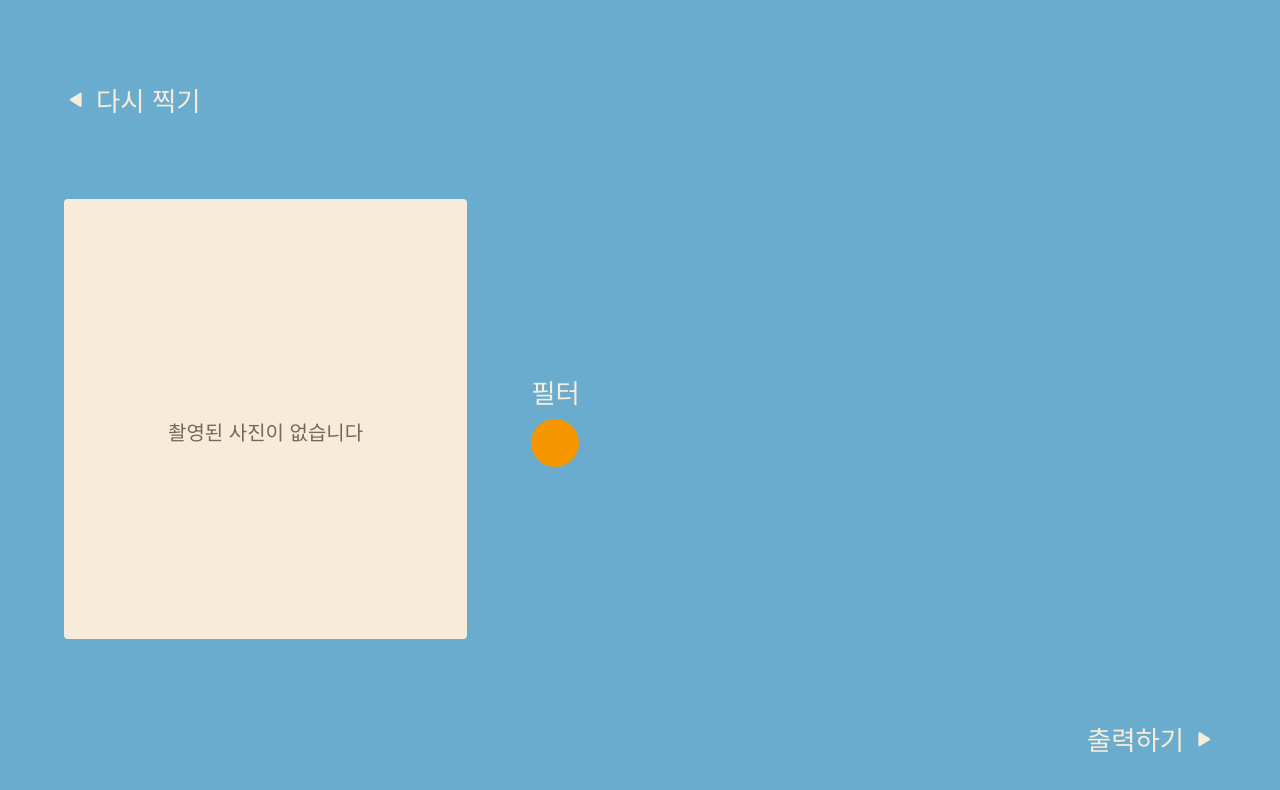
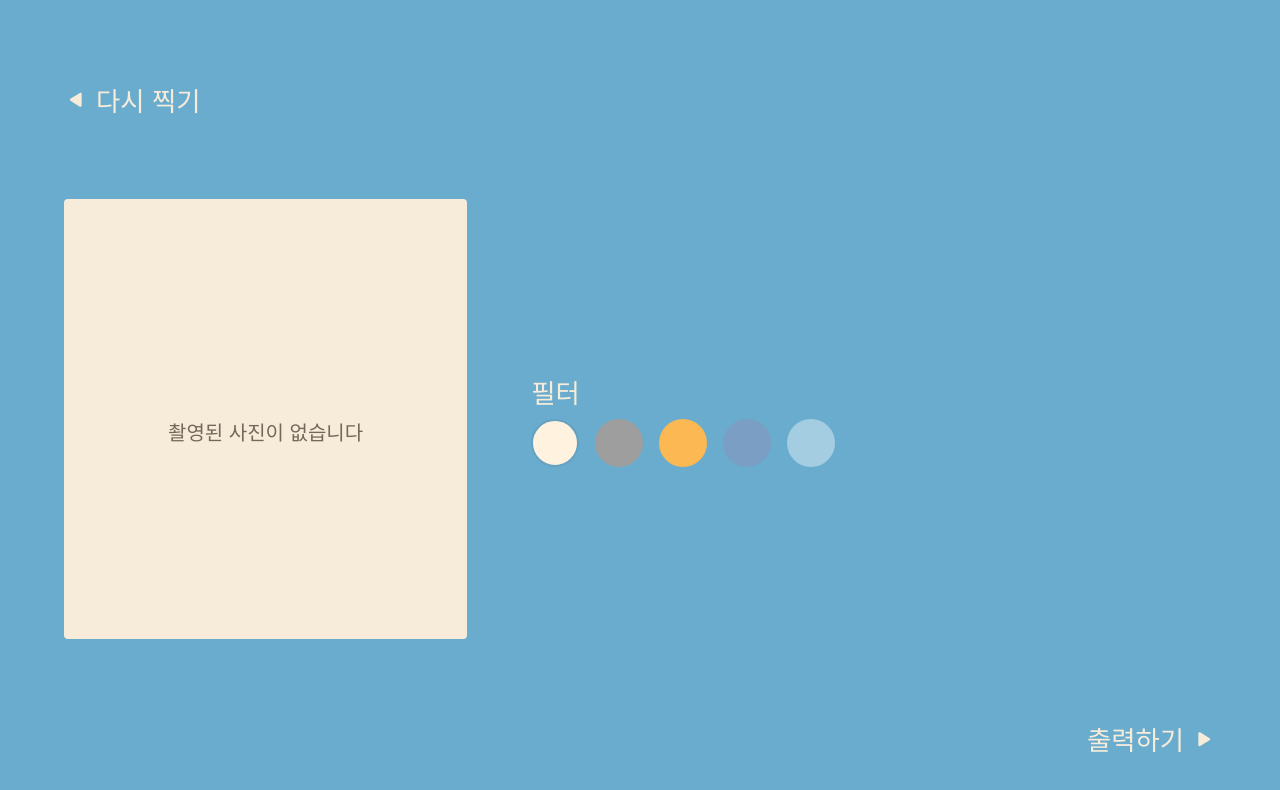
Before and after one commit to dpqlsn/Chamna, a Next.js app: page /deco in a window 1280 px wide. Shown: the top 790 px of the page. Built offline with nearby package versions, Linux system fonts and the light colour scheme; a web font is replaced by a local one.

Commit message:
docs :: 색 입히기

```diff
--- a/src/ui/deco/index.tsx
+++ b/src/ui/deco/index.tsx
@@ -6,12 +6,21 @@ import { useCaptureStore } from '@/lib/useCaptureStore';
 
 export default function Deco() {
   const [capture, setCapture] = useState<string | null>(null);
+  const [filter, setFilter] = useState<string>("none");
   const globalCapture = useCaptureStore(state => state.capture);
   const router = useRouter();
 
   useEffect(() => {
     if (globalCapture) setCapture(globalCapture);
   }, [globalCapture]);
+
+  const Filter = [
+    { name: "기본", comp: _.FilterNone, value: "none" },
+    { name: "흑백", comp: _.FilterGray, value: "grayscale(100%)" },
+    { name: "세피아", comp: _.FilterSepia, value: "sepia(100%)" },
+    { name: "대비", comp: _.FilterContrast, value: "contrast(150%)" },
+    { name: "밝기", comp: _.FilterBright, value: "brightness(130%)" },
+  ];
 
   return (
     <_.Container>
@@ -22,14 +31,25 @@ export default function Deco() {
       <_.Wrapper>
         <_.Frame>
           {capture ? (
-                        <_.Img src={capture} alt="captured" />
+            <_.Img src={capture} alt="captured" style={{ filter }} />
           ) : (
             <_.Err>촬영된 사진이 없습니다</_.Err>
           )}
         </_.Frame>
         <_.Color>
           <_.Text>필터</_.Text>
-                    <_.Circle />
+          <_.FilterList>
+            {Filter.map(({ name, comp: Comp, value }, i) => (
+              <Comp
+                key={i}
+                onClick={() => setFilter(value)}
+                title={name}
+                style={{
+                  border: filter === value ? "2px solid #65A1C0" : "none",
+                }}
+              />
+            ))}
+          </_.FilterList>
         </_.Color>
       </_.Wrapper>
       <_.Group onClick={() => router.push('/print')}>
--- a/src/ui/deco/style.ts
+++ b/src/ui/deco/style.ts
@@ -15,7 +15,7 @@ export const Frame = styled.div`
   justify-content: center;
   width: 35%;
   height: 55vh;
-  background-color: #F7ECDA;
+  background-color: #f7ecda;
   border-radius: 4px;
   gap: 1rem;
   padding: 2rem;
@@ -35,7 +35,7 @@ export const Err = styled.div`
   justify-content: center;
   align-items: center;
   font-size: 1.25rem;
-  color: #75685B;
+  color: #75685b;
   background-color: transparent;
   text-align: center;
 `;
@@ -87,7 +87,6 @@ export const Circle = styled.div`
   width: 3rem;
   height: 3rem;
   border-radius: 50%;
-  background-color: #f69700ff;
   transition: transform 0.2s;
   cursor: pointer;
 
@@ -95,3 +94,28 @@ export const Circle = styled.div`
     transform: scale(1.15);
   }
 `;
+
+export const FilterNone = styled(Circle)`
+  background-color: #fff2deff;
+`;
+
+export const FilterGray = styled(Circle)`
+  background-color: #9e9e9e;
+`;
+
+export const FilterSepia = styled(Circle)`
+  background-color: #FBB853;
+`;
+
+export const FilterContrast = styled(Circle)`
+  background-color: #7b9fc4;
+`;
+
+export const FilterBright = styled(Circle)`
+  background-color: #A4CDE2;
+`;
+
+export const FilterList = styled.div`
+  display: flex;
+  gap: 1rem;
+`;
```
Lines whose indentation alone changed are shown as unchanged.
